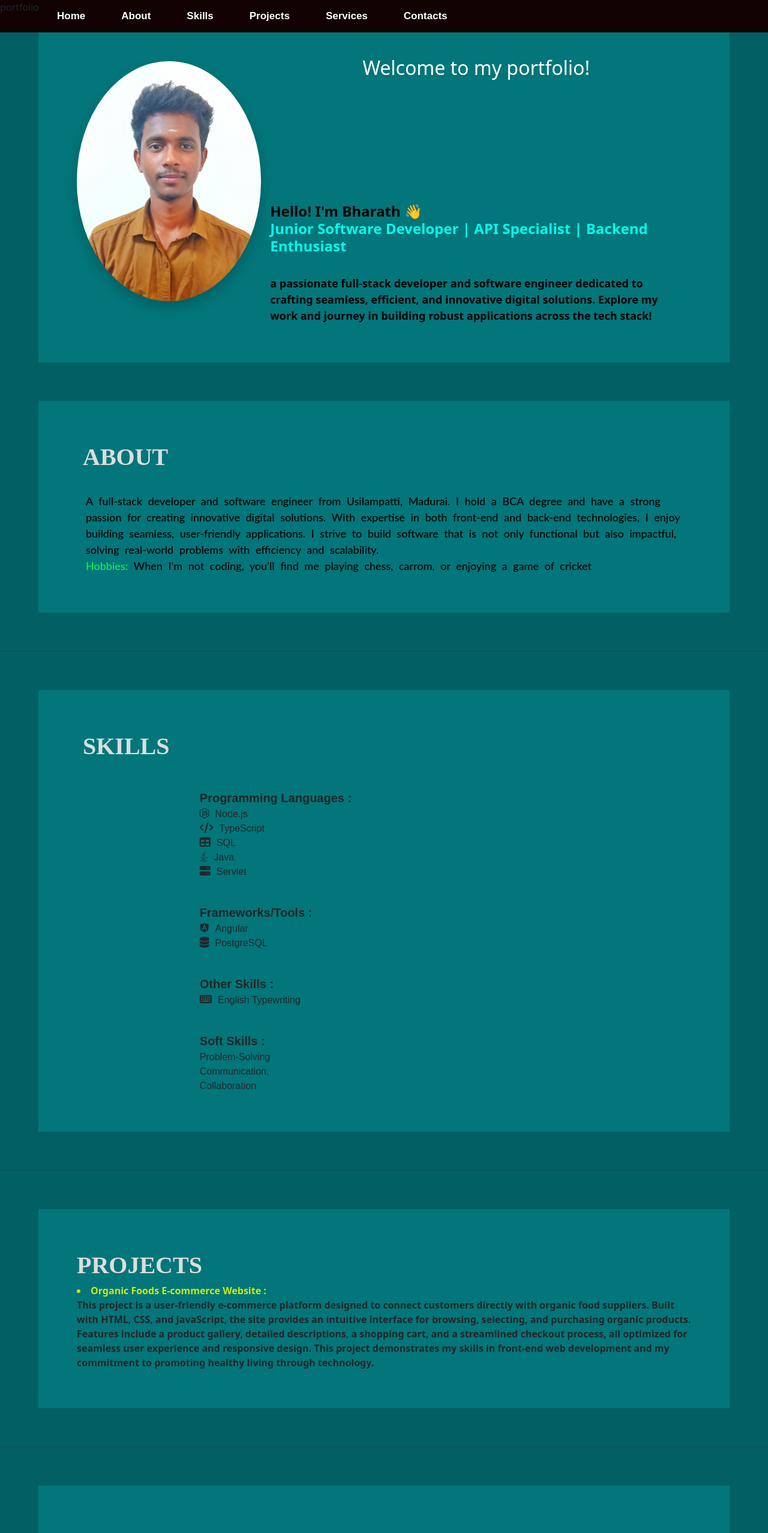
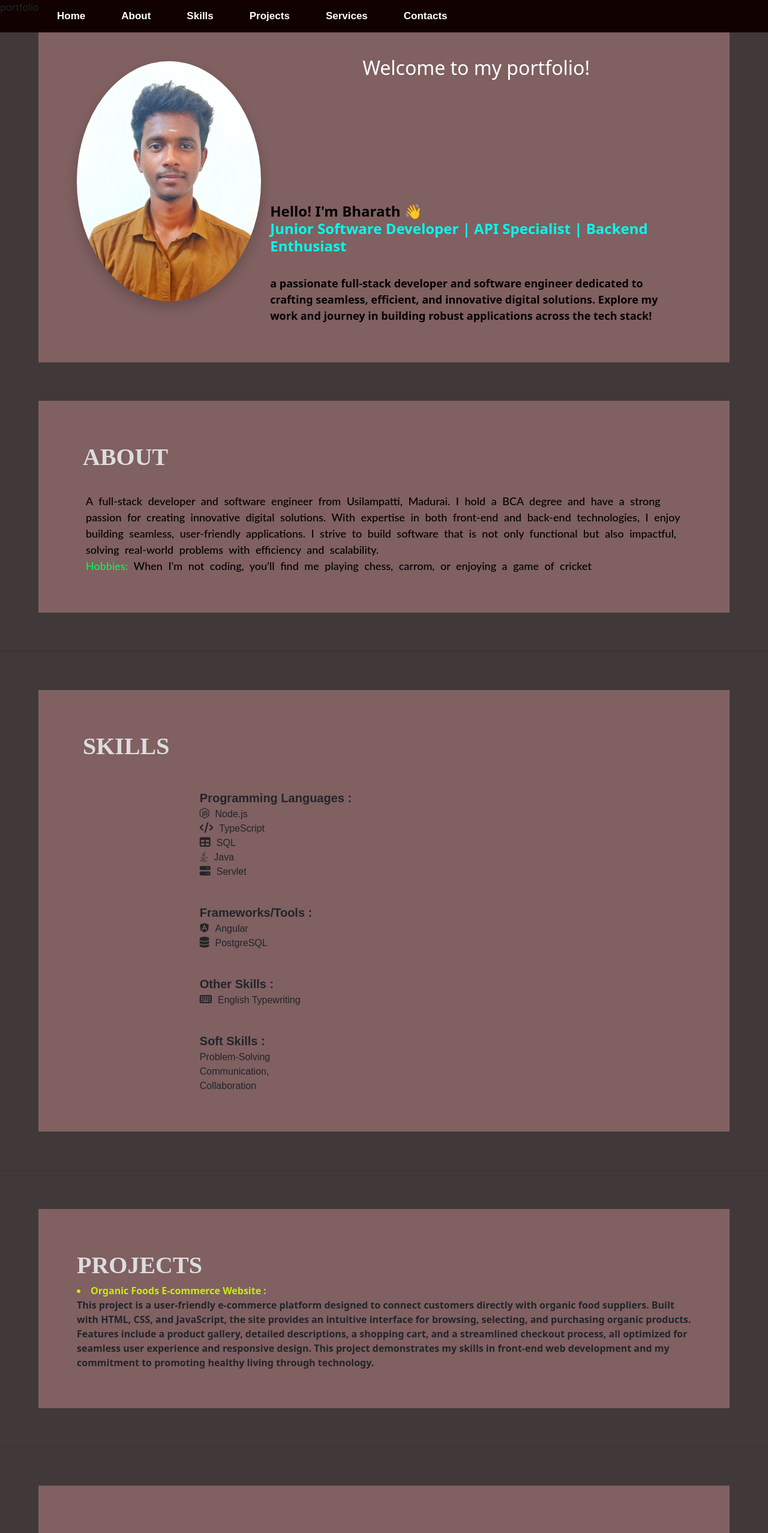
Before and after one commit to Bharath-mayan/portfolio, an Angular app: page / in a window 1280 px wide. Shown: the top 2555 px of the page at 60% size. Built offline with nearby package versions, Linux system fonts and the light colour scheme.

Commit message:
add color

```diff
--- a/src/app/base/home/home.component.html
+++ b/src/app/base/home/home.component.html
@@ -122,7 +122,7 @@
             <div class="cnts-content d-block">
                 <b id="lbl"> Email Me! </b><a id="email" href="bharathmayan4454@gmail.com"><i
                         class="fas fa-envelope"></i></a><br>
-                <b id="lbl">Call me! </b> <a id="num" href="tel:+1234567890"><i class="fas fa-phone"></i></a> <br>
+                <b id="lbl">Call me! </b> <a id="num" href="tel:+9345443519"><i class="fas fa-phone"></i></a> <br>
                 <b id="lbl">Social Links! </b>
                 <a id="social-link" href="https://www.instagram.com/bharath_official05/?hl=en"><i
                         class="fab fa-instagram"></i>
--- a/src/app/base/home/home.component.scss
+++ b/src/app/base/home/home.component.scss
@@ -11,7 +11,7 @@ section {
 
 
 .main-container {
-    background-color: #016064;
+    background-color: #413839;
     display: block;
     width: auto;
 }
@@ -54,7 +54,8 @@ section {
     // width: 100%;
     margin: 0% 5% 0% 5%;
     padding: 5%;
-    background-color: #02767a;
+    // background-color: #02767a;
+    background-color: #806061;
     flex-direction: row;
     align-items: center;
     justify-content: center;
@@ -95,7 +96,7 @@ section {
 
 .About {
     padding: 5%;
-    background-color: #02767a;
+    background-color: #806061;
     // outline: solid black;
     margin: 5%;
 
@@ -122,7 +123,7 @@ section {
 }
 
 .Skills {
-    background-color: #02767a;
+    background-color: #806061;
     margin: 5%;
     padding: 5%;
     width: auto;
@@ -184,7 +185,7 @@ section {
 }
 
 .Projects {
-    background-color: #02767a;
+    background-color: #806061;
     margin: 5%;
     // outline: solid black;
     padding: 5%;
@@ -207,7 +208,7 @@ section {
 }
 
 .Services {
-    background-color: #02767a;
+    background-color: #806061;
     // width: 100%;
     margin: 5%;
     padding: 5%;
@@ -238,7 +239,7 @@ section {
 }
 
 .Contacts {
-    background-color: #02767a;
+    background-color: #806061;
     // width: 100%;
     margin: 5%;
     padding: 5%;
@@ -363,7 +364,7 @@ section {
 
     .navbar2 {
         width: 30%;
-        height: 70vh;
+        height: auto;
         right: 0;
         top: 10%;
         background-color: rgb(17, 1, 1);
@@ -395,7 +396,7 @@ section {
         // width: 100%;
         margin: 0% 5% 0% 5%;
         padding: 5%;
-        background-color: #02767a;
+        background-color: #806061;
         flex-direction: column;
         align-items: center;
         justify-content: center;
```
